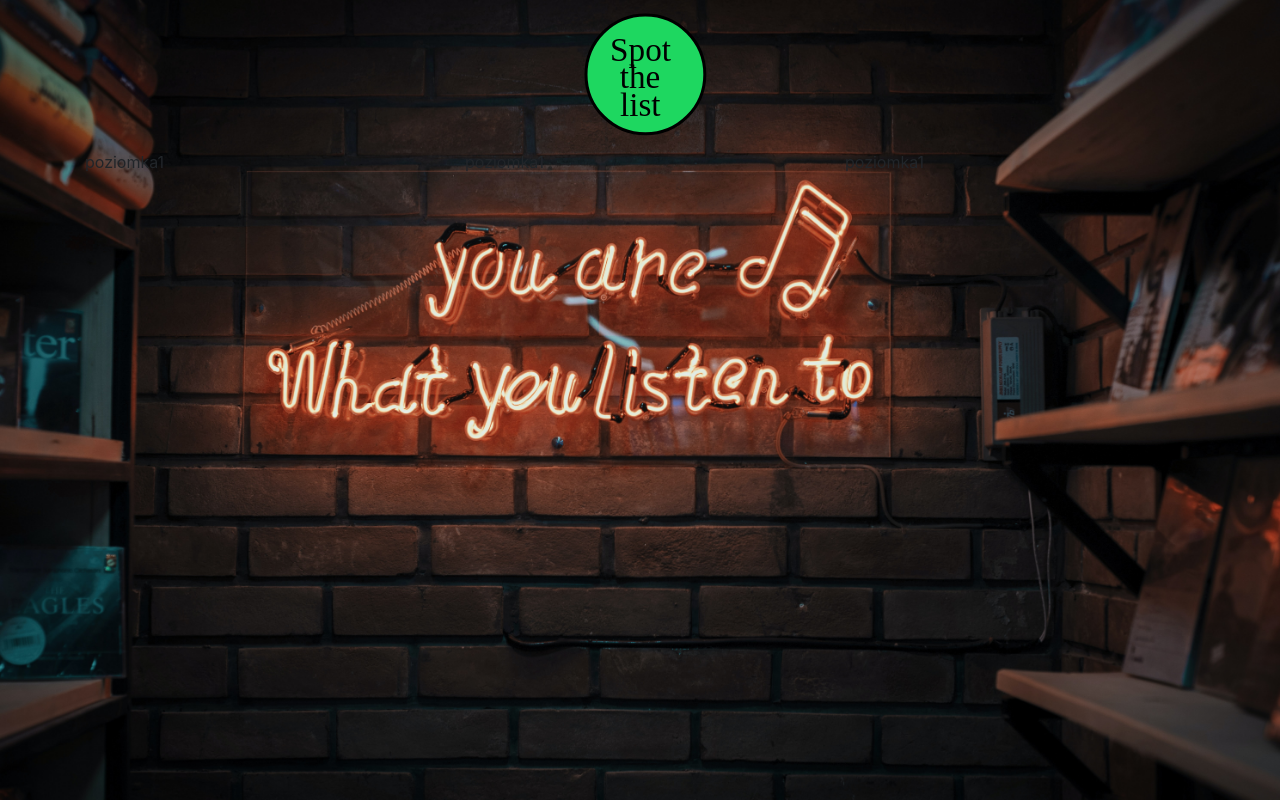
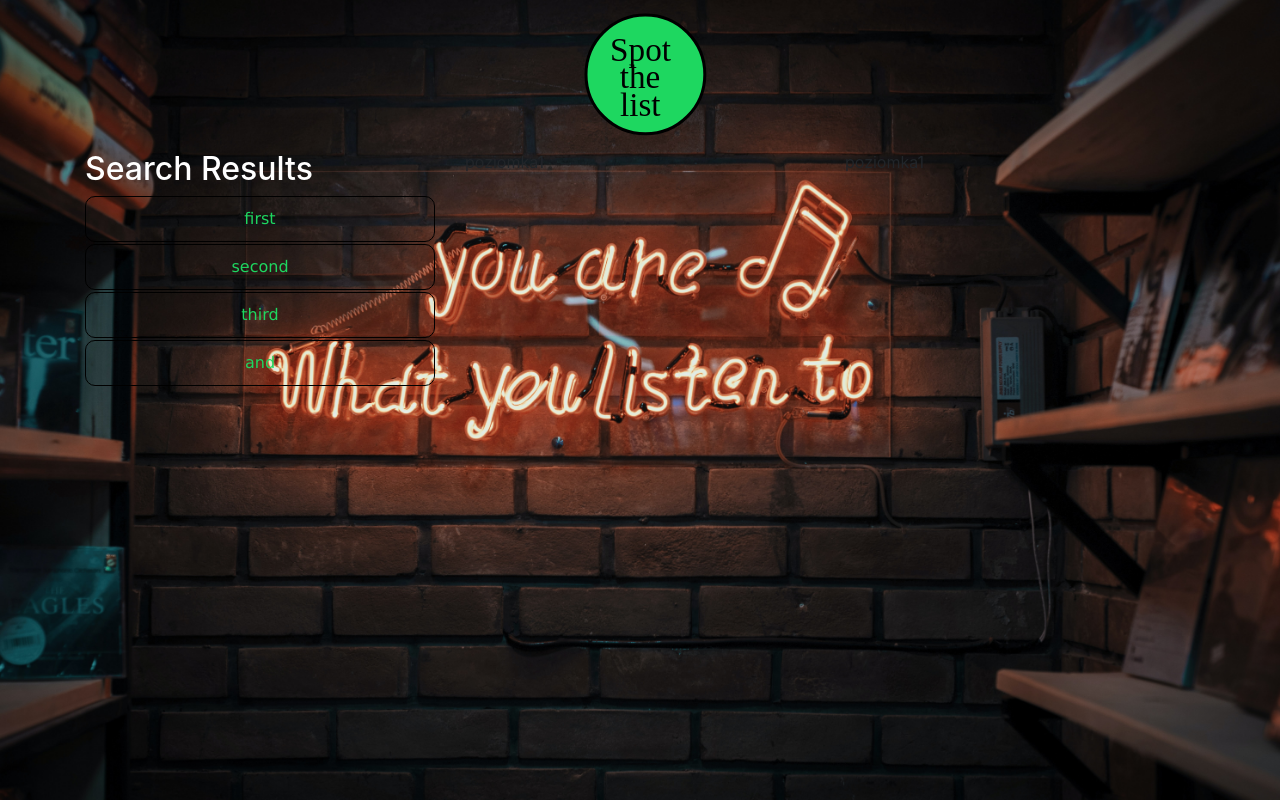
Before and after one commit to Dawidx3p/spotTheList, a React (Create React App) app: page / in a window 1280 px wide. Built offline with nearby package versions, Linux system fonts and the light colour scheme.

Commit message:
create a search results col that uses props to spawn columns

```diff
--- a/src/App.css
+++ b/src/components/App/App.css
@@ -1,6 +1,9 @@
+h2{
+    color: white;
+}
 body {
   text-align: center;
-  background-image: url('./img/background.jpg');
+  background-image: url('../../img/background.jpg');
   background-size: cover;
   background-repeat: no-repeat;
   height: 100%;
--- a/src/App.js
+++ b/src/components/App/App.js
@@ -1,16 +1,26 @@
-import logo from './logo.svg';
+import logo from '../../img/logo.svg';
 import './App.css';
 import {Container, Row, Col} from 'react-bootstrap/'
 import 'bootstrap/dist/css/bootstrap.min.css';
+import SearchResults from '../SearchResults/SearchResults';
+import React from 'react';
 
-function App() {
-  return (
+
+class App extends React.Component {
+  constructor(props){
+    super(props);
+    this.state = {
+      searchResults: [{title: 'first', id: 1}, {title: 'second', id: 2}, {title: 'third', id: 3}, {title: 'and', id: 4}]
+    }
+  }
+  render(){
+    return (
     <div className="App">
       <img src={logo} alt="logo" id="logo"/>
       <Container>
         <Row>
           <Col xs={12} md={4}>
-          poziomka1
+          <SearchResults results={this.state.searchResults}/>
           </Col>
           <Col xs={12} md={4}>
           poziomka1
@@ -22,6 +32,7 @@ function App() {
       </Container>
     </div>
   );
+  }
 }
 
 export default App;
--- /dev/null
+++ b/src/components/SearchResults/SearchResults.css
@@ -0,0 +1,17 @@
+.SearchResults{
+    margin-bottom: 50px;
+}
+.ButtonS{
+    width: 100%;
+    padding: 10px 15px;
+    background: none;
+    border: 1px solid black;
+    border-radius: 10px;
+    font-family: Verdana, Geneva, Tahoma, sans-serif;
+    color: #1ED760;
+    margin-bottom: 2px;
+}
+.ButtonS:hover{
+background-color: #1ED760;
+color: white;
+}
--- /dev/null
+++ b/src/components/SearchResults/SearchResults.js
@@ -0,0 +1,15 @@
+import './SearchResults.css';
+
+export default function SearchResults(props){
+    console.log(props);
+    return(
+        <div className="SearchResults">
+            <h2>Search Results</h2>
+            {props.results.map(button => {
+                return <button key={button.id} id={button.id} className="ButtonS">{button.title}</button>;
+            }) }
+
+
+        </div>
+    )
+}
--- a/src/index.js
+++ b/src/index.js
@@ -1,7 +1,7 @@
 import React from 'react';
 import ReactDOM from 'react-dom';
 import './index.css';
-import App from './App';
+import App from './components/App/App';
 import reportWebVitals from './reportWebVitals';
 
 ReactDOM.render(
```
Also changed, not shown: src/img/logo.svg (renamed from src/logo.svg), 1 other file (tests, documents, lock files or other folders).
